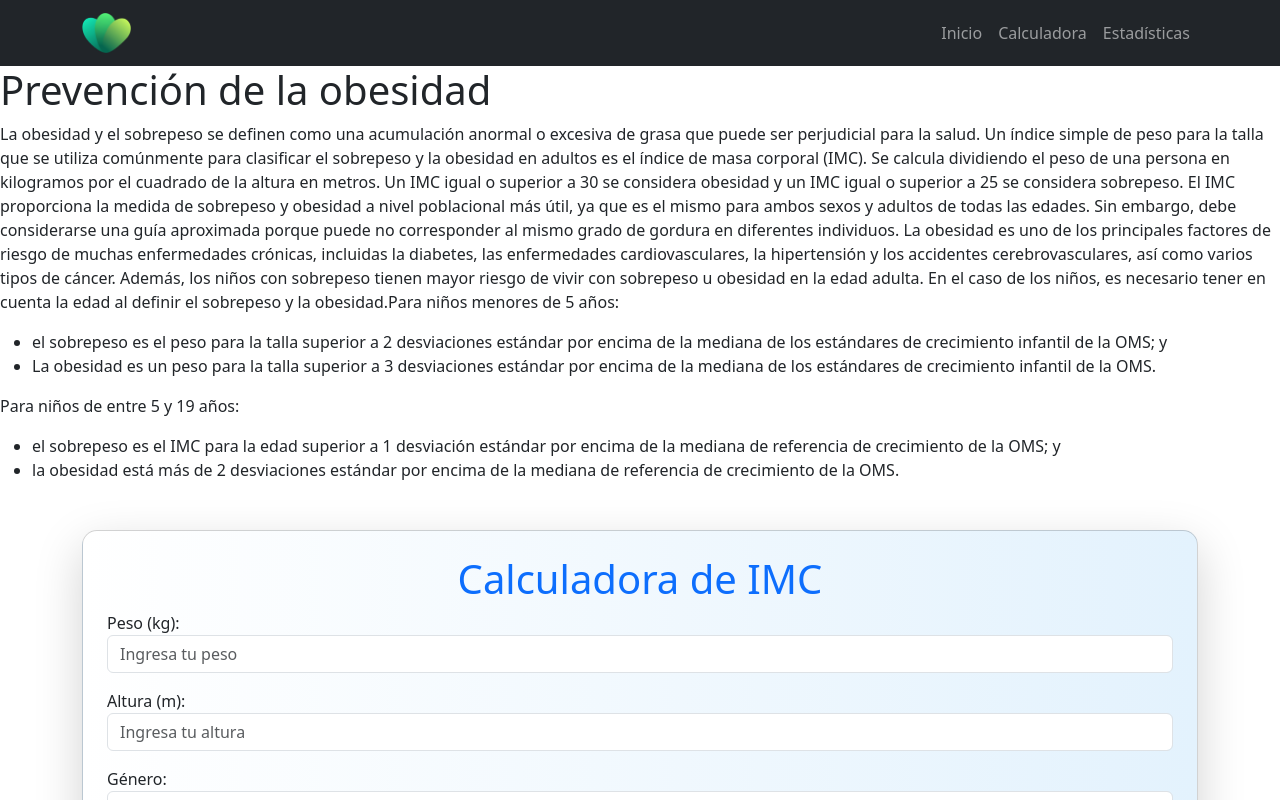
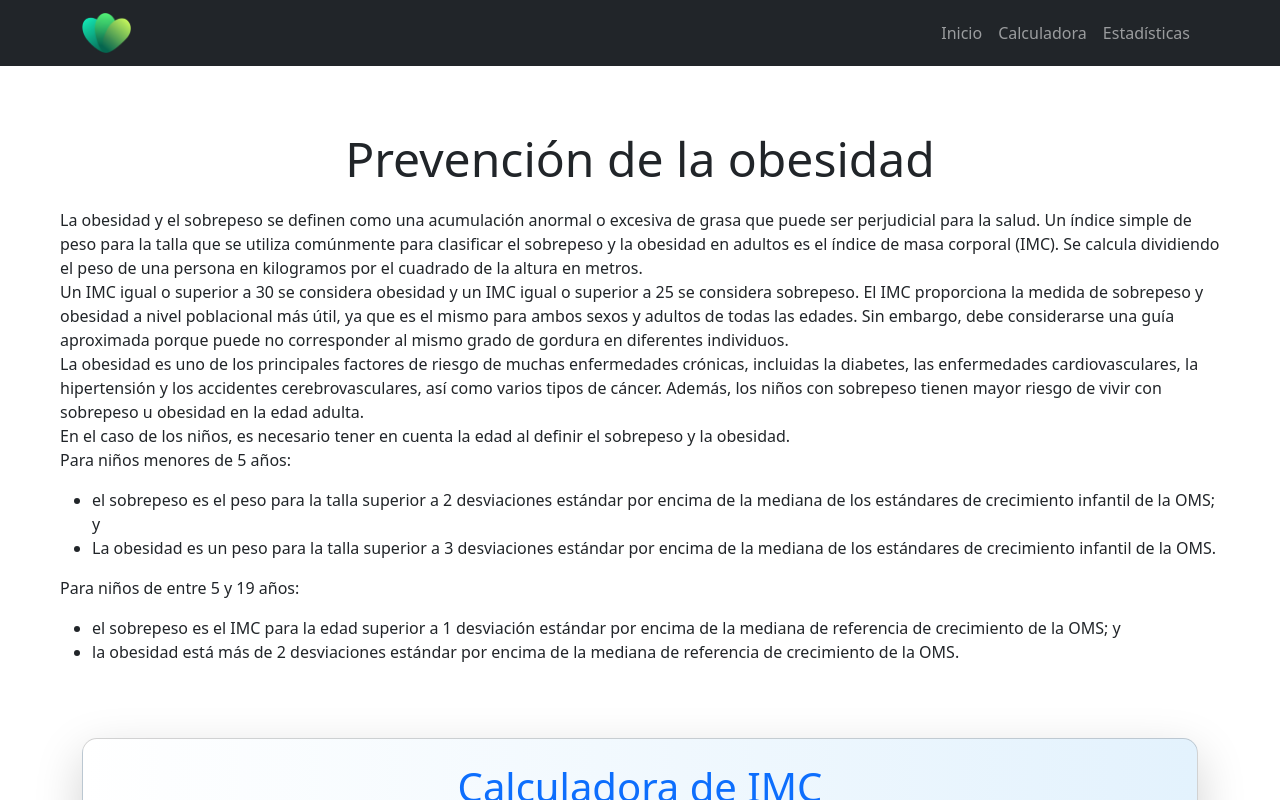
Before and after one commit to johaco/Tu-Bienestar---App, a React (Vite) app: page /calculators in a window 1280 px wide. Shown: the top 800 px of the page. Built offline with nearby package versions, Linux system fonts and the light colour scheme.

Commit message:
description de imc calculadora actualizada

```diff
--- a/src/pages/Calculators.jsx
+++ b/src/pages/Calculators.jsx
@@ -4,10 +4,11 @@ import IMCCalculator from './IMCCalculator';
 const Calculators = () => {
     return (
         <>
-            <main>
-                <section>
-                    <h1>Prevención de la obesidad</h1>
-                    <p>La obesidad y el sobrepeso se definen como una acumulación anormal o excesiva de grasa que puede ser perjudicial para la salud. Un índice simple de peso para la talla que se utiliza comúnmente para clasificar el sobrepeso y la obesidad en adultos es el índice de masa corporal (IMC). Se calcula dividiendo el peso de una persona en kilogramos por el cuadrado de la altura en metros. Un IMC igual o superior a 30 se considera obesidad y un IMC igual o superior a 25 se considera sobrepeso. El IMC proporciona la medida de sobrepeso y obesidad a nivel poblacional más útil, ya que es el mismo para ambos sexos y adultos de todas las edades. Sin embargo, debe considerarse una guía aproximada porque puede no corresponder al mismo grado de gordura en diferentes individuos. La obesidad es uno de los principales factores de riesgo de muchas enfermedades crónicas, incluidas la diabetes, las enfermedades cardiovasculares, la hipertensión y los accidentes cerebrovasculares, así como varios tipos de cáncer. Además, los niños con sobrepeso tienen mayor riesgo de vivir con sobrepeso u obesidad en la edad adulta. En el caso de los niños, es necesario tener en cuenta la edad al definir el sobrepeso y la obesidad.Para niños menores de 5 años:</p>
+            <main className='section-standard'>
+                <div>
+                    <section className='section-content text-start'>
+                        <h1 className='text-center general-title'>Prevención de la obesidad</h1>
+                        <p>La obesidad y el sobrepeso se definen como una acumulación anormal o excesiva de grasa que puede ser perjudicial para la salud. Un índice simple de peso para la talla que se utiliza comúnmente para clasificar el sobrepeso y la obesidad en adultos es el índice de masa corporal (IMC). Se calcula dividiendo el peso de una persona en kilogramos por el cuadrado de la altura en metros. <br/> Un IMC igual o superior a 30 se considera obesidad y un IMC igual o superior a 25 se considera sobrepeso. El IMC proporciona la medida de sobrepeso y obesidad a nivel poblacional más útil, ya que es el mismo para ambos sexos y adultos de todas las edades. Sin embargo, debe considerarse una guía aproximada porque puede no corresponder al mismo grado de gordura en diferentes individuos.<br/> La obesidad es uno de los principales factores de riesgo de muchas enfermedades crónicas, incluidas la diabetes, las enfermedades cardiovasculares, la hipertensión y los accidentes cerebrovasculares, así como varios tipos de cáncer. Además, los niños con sobrepeso tienen mayor riesgo de vivir con sobrepeso u obesidad en la edad adulta. <br/> En el caso de los niños, es necesario tener en cuenta la edad al definir el sobrepeso y la obesidad. <br /> Para niños menores de 5 años: </p>
                         <ul>
                             <li>el sobrepeso es el peso para la talla superior a 2 desviaciones estándar por encima de la mediana de los estándares de crecimiento infantil de la OMS; y</li>
                             <li>La obesidad es un peso para la talla superior a 3 desviaciones estándar por encima de la mediana de los estándares de crecimiento infantil de la OMS.</li>
@@ -21,6 +22,7 @@ const Calculators = () => {
                     <section>
                         <IMCCalculator />
                     </section>
+                </div>
             </main>
         </>
     )
--- a/src/styles/Home.css
+++ b/src/styles/Home.css
@@ -12,33 +12,6 @@ body {
   color: #333;
 }
 
-/* ---------------------------------------------------------------
-   1. Estilos generales (Secciones)
---------------------------------------------------------------- */
-.section-standard {
-  margin: 100px 0; /* Espaciado vertical */
-  padding: 20px 0; /* Espaciado interno en la parte superior e inferior */
-  width: 100%; /* Ocupa todo el ancho de la pantalla */
-}
-
-.section-content {
-  margin: 0 auto; /* Centrar el contenido */
-  padding: 10px 20px; /* Opcional: Espaciado horizontal */
-  max-width: 1200px; /* Limita el ancho del contenido */
-  text-align: center; /* Alineación del texto */
-}
-
-.general-title {
-  font-size: 3.0rem;
-  margin-bottom: 20px;
-}
-
-.general-paragraph {
-  font-size: 1.2rem;
-  margin-bottom: 40px;
-  opacity: 0.8;
-  line-height: 1.8;
-}
 
 /* ---------------------------------------------------------------
    2. Hero Section (sección principal con fondo)
--- a/src/styles/index.css
+++ b/src/styles/index.css
@@ -44,3 +44,32 @@ main {
   height: 40px;
   width: auto;
 }
+
+/* ---------------------------------------------------------------
+   1. Estilos generales (Secciones)
+--------------------------------------------------------------- */
+
+.section-standard {
+  margin: 100px 0; /* Espaciado vertical */
+  padding: 20px 0; /* Espaciado interno en la parte superior e inferior */
+  width: 100%; /* Ocupa todo el ancho de la pantalla */
+}
+
+.section-content {
+  margin: 0 auto; /* Centrar el contenido */
+  padding: 10px 20px; /* Opcional: Espaciado horizontal */
+  max-width: 1200px; /* Limita el ancho del contenido */
+  text-align: center; /* Alineación del texto */
+}
+
+.general-title {
+  font-size: 3.0rem;
+  margin-bottom: 20px;
+}
+
+.general-paragraph {
+  font-size: 1.2rem;
+  margin-bottom: 40px;
+  opacity: 0.8;
+  line-height: 1.8;
+}
```
Lines whose indentation alone changed are shown as unchanged.
